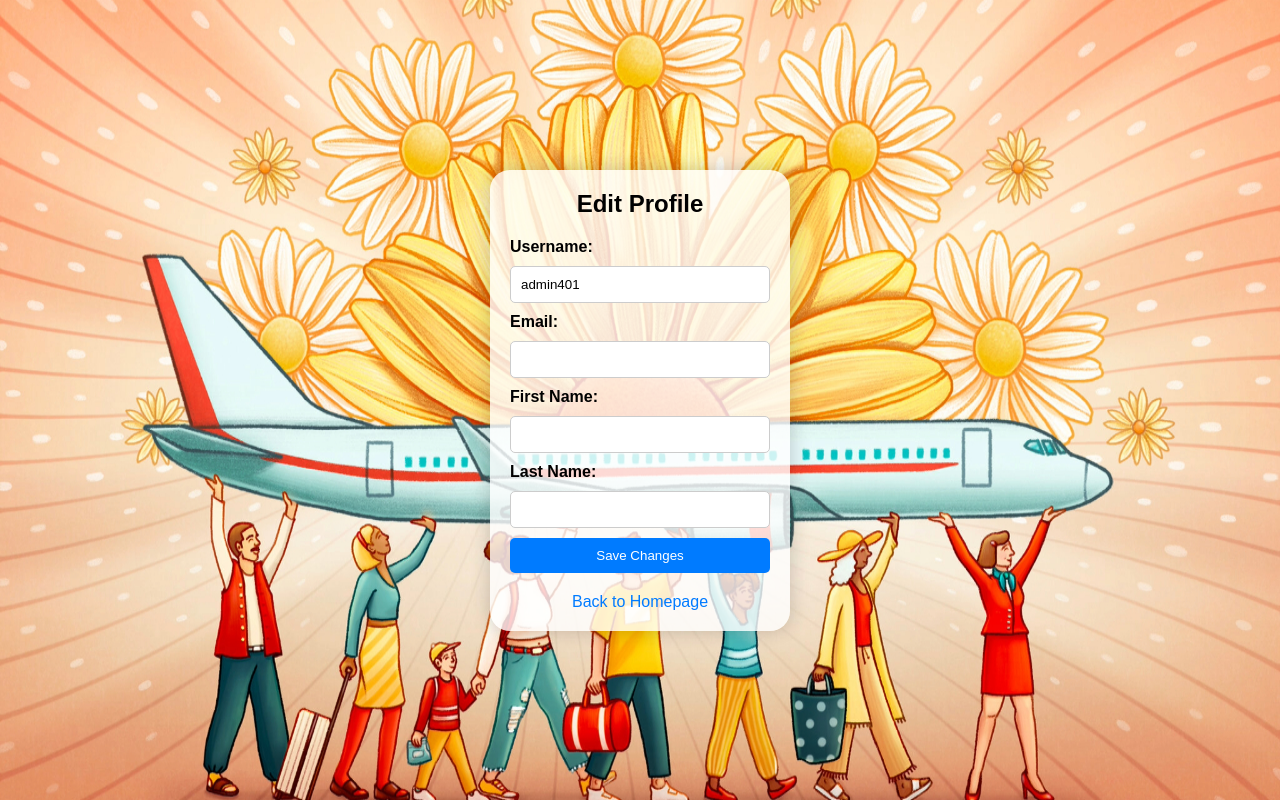
After one commit to Fly-BharatPROJECT/airline, a Django app: page /edit_profile/ in a window 1280 px wide. The commit adds this page. Run offline with Django 5.2, Linux system fonts and the light colour scheme; a user stored in the database is signed in.

Commit message:
edit-profile

```diff
--- /dev/null
+++ b/apps/forms.py
@@ -0,0 +1,23 @@
+# forms.py
+from django import forms
+from django.contrib.auth.forms import UserCreationForm
+from django.contrib.auth.models import User
+
+class CustomUserCreationForm(UserCreationForm):
+    email = forms.EmailField(required=True)
+    first_name = forms.CharField(max_length=30, required=False)
+    last_name = forms.CharField(max_length=30, required=False)
+
+    class Meta:
+        model = User
+        fields = ['username', 'email', 'first_name', 'last_name', 'password1', 'password2']
+
+
+from django.contrib.auth.forms import UserChangeForm
+class CustomUserChangeForm(UserChangeForm):
+    email = forms.EmailField(required=True)
+    first_name = forms.CharField(max_length=30, required=False)
+    last_name = forms.CharField(max_length=30, required=False)
+    class Meta:
+        model = User
+        fields = ['username', 'email', 'first_name', 'last_name']
--- a/apps/models.py
+++ b/apps/models.py
@@ -1,6 +1,7 @@
 from django.db import models
 from django.utils.translation import gettext_lazy as _
 from django.contrib.auth.models import User
+
 
 
 
--- /dev/null
+++ b/apps/templates/edit_profile.html
@@ -0,0 +1,60 @@
+{% load static %}
+<!DOCTYPE html>
+<html lang="en">
+  <head>
+    <meta charset="UTF-8" />
+    <meta name="viewport" content="width=device-width, initial-scale=1.0" />
+    <title>Edit Profile</title>
+    <link rel="stylesheet" href="{% static 'css/login.css' %}" />
+  </head>
+  <style>
+    body {
+      background-image: url("{% static 'img/airline.jpg' %}");
+    }
+  </style>
+  <body>
+    <div class="container">
+      <h2>Edit Profile</h2>
+      <form method="post" action="{% url 'edit_profile' %}">
+        {% csrf_token %}
+        <label for="username">Username:</label>
+        <input
+          type="text"
+          id="username"
+          name="username"
+          value="{{ user.username }}"
+          required
+        />
+        <label for="email">Email:</label>
+        <input
+          type="email"
+          id="email"
+          name="email"
+          value="{{ user.email }}"
+          required
+        />
+        <label for="first_name">First Name:</label>
+        <input
+          type="text"
+          id="first_name"
+          name="first_name"
+          value="{{ user.first_name }}"
+          required
+        />
+        <label for="last_name">Last Name:</label>
+        <input
+          type="text"
+          id="last_name"
+          name="last_name"
+          value="{{ user.last_name }}"
+          required
+        />
+        <button type="submit">Save Changes</button>
+      </form>
+      <div class="footer">
+        <a href="{% url 'home' %}">Back to Homepage</a>
+      </div>
+      {% if messages %} {% endif %}
+    </div>
+  </body>
+</html>
--- a/apps/templates/home.html
+++ b/apps/templates/home.html
@@ -32,6 +32,9 @@
       {% if user.is_authenticated %}
       <div class="right-content">
         <button onclick="location.href='{% url 'logout' %}'">Logout</button>
+        <button onclick="location.href='{% url 'edit_profile' %}'">
+          Edit-profile
+        </button>
       </div>
       {% else %}
       <div class="right-content">
--- a/apps/urls.py
+++ b/apps/urls.py
@@ -14,6 +14,7 @@ urlpatterns = [
     path('mybookings/', views.my_bookings, name='mybookings'),
     path('help/', views.help, name='help'),
     path('feedback/', views.feedback, name='feedback'),
+    path('edit_profile/', views.edit_profile, name='edit_profile'),
     path('aboutus/', views.aboutus, name='aboutus'),
     path('error-404/', views.error_404, name='error_404'),
 ]
--- a/apps/views.py
+++ b/apps/views.py
@@ -77,16 +77,33 @@ def loginpage(request):
 
     return render(request, 'login.html')
 
+from .forms import CustomUserCreationForm
+
 def signup(request):
     if request.method == 'POST':
-        form = UserCreationForm(request.POST)
+        form = CustomUserCreationForm(request.POST)
         if form.is_valid():
             user = form.save()
             login(request, user)
             return redirect('home')
     else:
-        form = UserCreationForm()
+        form = CustomUserCreationForm()
     return render(request, 'signup.html', {'form': form})
+
+
+from .forms import CustomUserChangeForm
+
+@login_required
+def edit_profile(request):
+    if request.method == 'POST':
+        form = CustomUserChangeForm(request.POST, instance=request.user)
+        if form.is_valid():
+            form.save()
+            return redirect('home')
+    else:
+        form = CustomUserChangeForm(instance=request.user)
+    return render(request, 'edit_profile.html', {'form': form, 'user': request.user})
+
 
 def logoutUser(request):
     logout(request)
```
Also changed, not shown: apps/templates/signup.html (+19 -3 lines), db.sqlite3.
